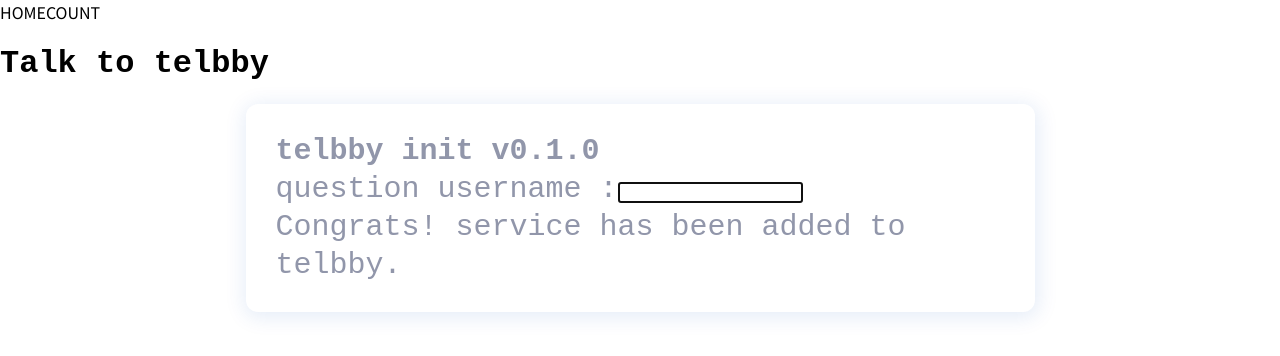
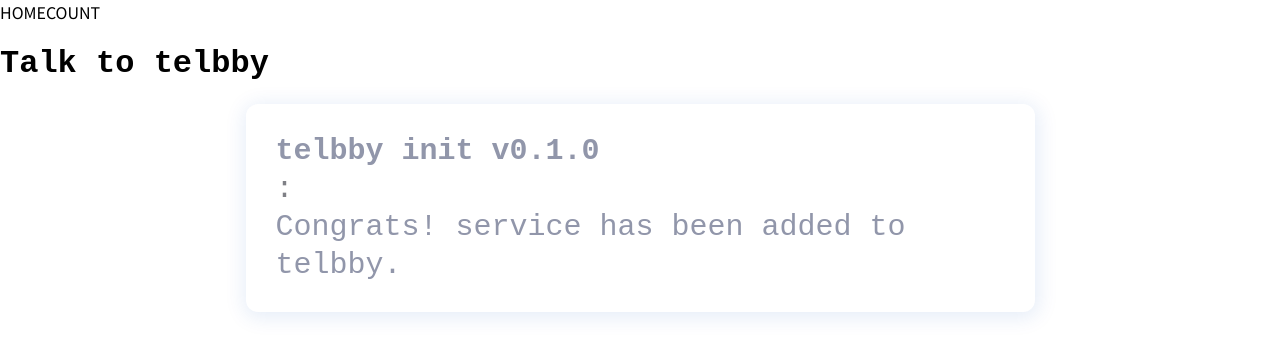
Before and after one commit to telbby/telbby-frontend, a React app: page / in a window 1280 px wide. Shown: the top 356 px of the page. Built offline with nearby package versions, Linux system fonts and the light colour scheme; a web font is replaced by a local one.

Commit message:
[#9] style: ShellLine 스타일 코드 추가

```diff
--- a/src/components/ShellLine/index.tsx
+++ b/src/components/ShellLine/index.tsx
@@ -1,18 +1,27 @@
 import React, { ReactElement } from 'react';
 
-type ShellLineProps = {
-  type: string;
-  title: string;
+import * as S from './style';
+
+export type ShellLineProps = {
+  lineType: string;
+  lineTitle: string;
+  inputType?: string;
 };
 
 const ShellLine = ({
-  type, //
-  title,
+  lineType,
+  lineTitle,
+  inputType,
 }: ShellLineProps): ReactElement => (
-  <label htmlFor={title}>
-    {type} {title} :
-    <input type="text" id={title} />
+  <label htmlFor={lineTitle}>
+    <span css={S.LineType}>{lineType} </span>
+    <span css={S.LineLabel}>{lineTitle}: </span>
+    <input type={inputType} id={lineTitle} css={S.LineInput} />
   </label>
 );
 
+ShellLine.defaultProps = {
+  inputType: 'text',
+};
+
 export default ShellLine;
--- /dev/null
+++ b/src/components/ShellLine/style.ts
@@ -0,0 +1,13 @@
+import { SerializedStyles, Theme, css } from '@emotion/react';
+
+export const LineType = (theme: Theme): SerializedStyles => css`
+  color: ${theme.colorGray3};
+`;
+
+export const LineLabel = (theme: Theme): SerializedStyles => css`
+  color: ${theme.colorGray1};
+`;
+
+export const LineInput = css`
+  all: unset;
+`;
```
